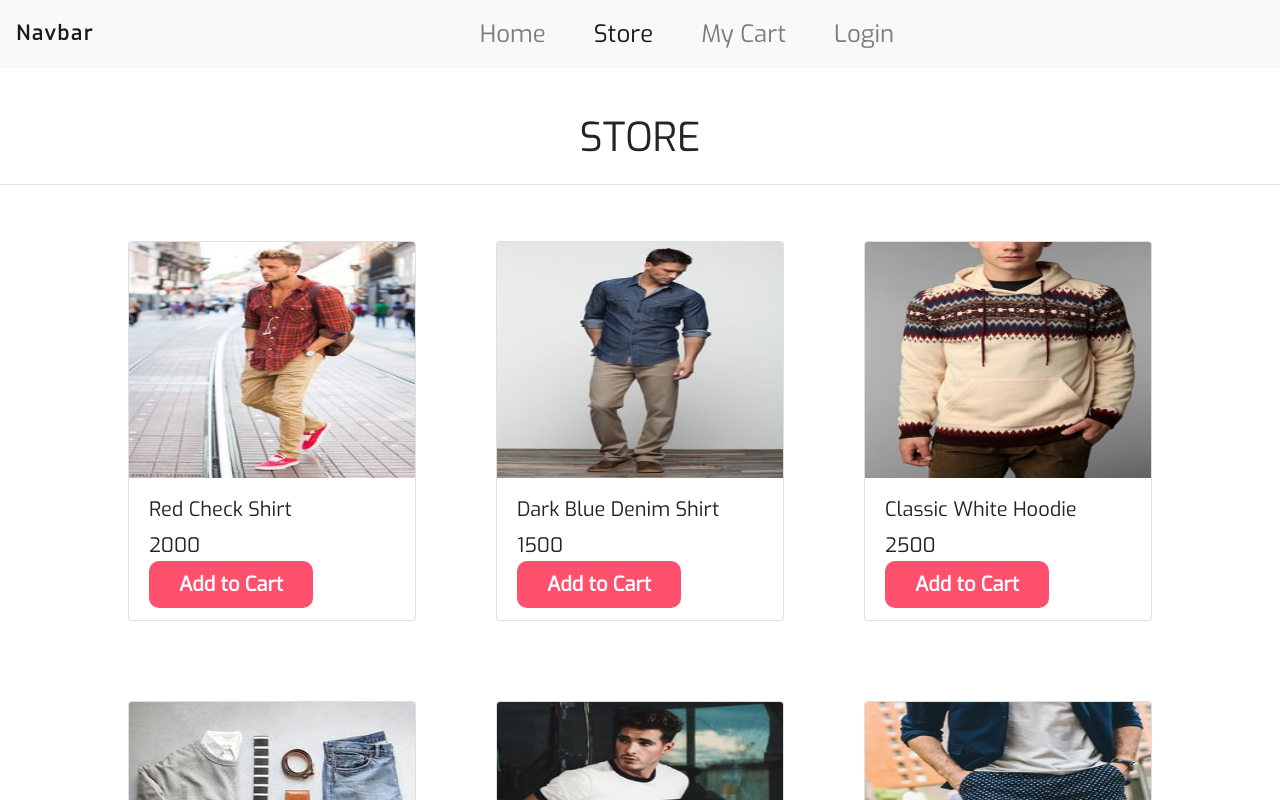
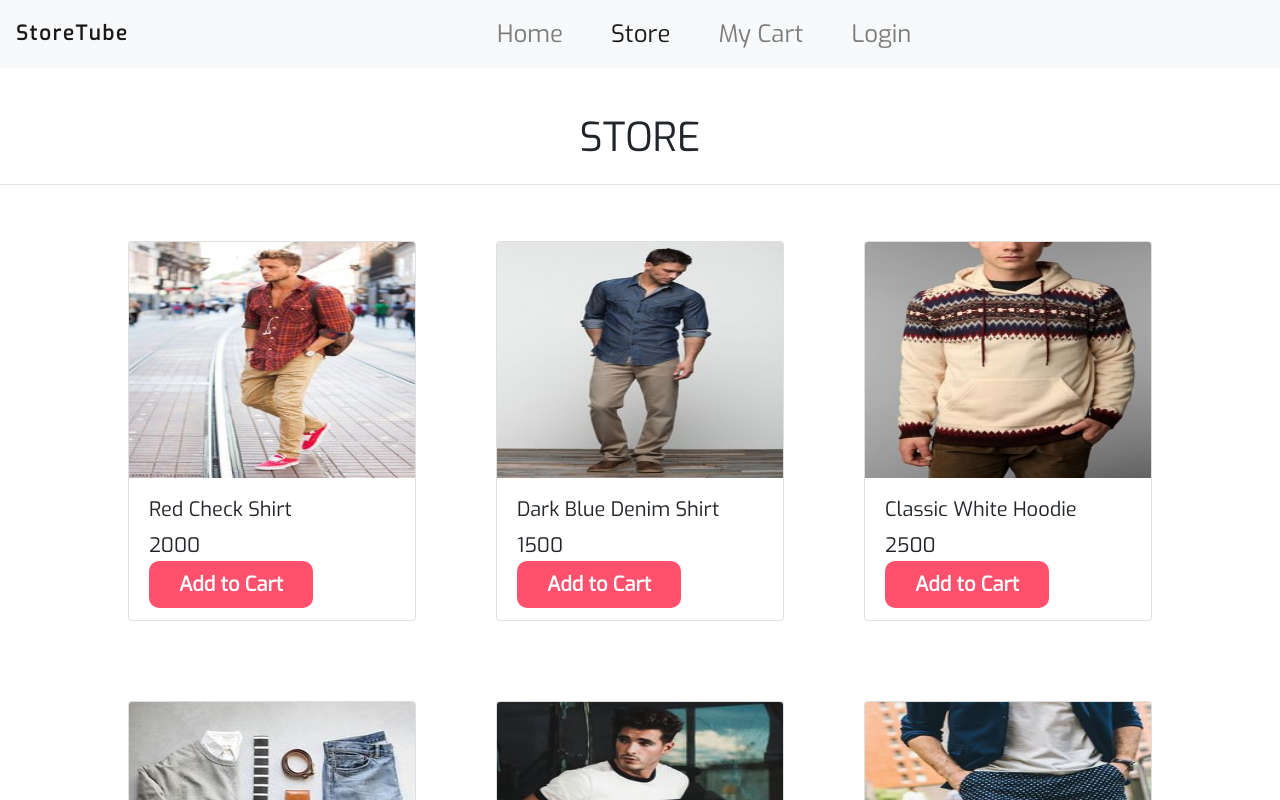
Before and after one commit to naman360/storetube, a plain HTML site: page store.html in a window 1280 px wide. Drawn offline with nearby package versions, Linux system fonts and the light colour scheme.

```diff
--- a/store.html
+++ b/store.html
@@ -18,7 +18,7 @@
 
     <!-- Navbar -->
     <nav class="navbar navbar-expand-lg navbar-light bg-light">
-        <a class="navbar-brand" href="#">Navbar</a>
+        <a class="navbar-brand" href="#">StoreTube</a>
         <button class="navbar-toggler" type="button" data-toggle="collapse" data-target="#navbarNavAltMarkup" aria-controls="navbarNavAltMarkup" aria-expanded="false" aria-label="Toggle navigation">
           <span class="navbar-toggler-icon"></span>
         </button>
```
